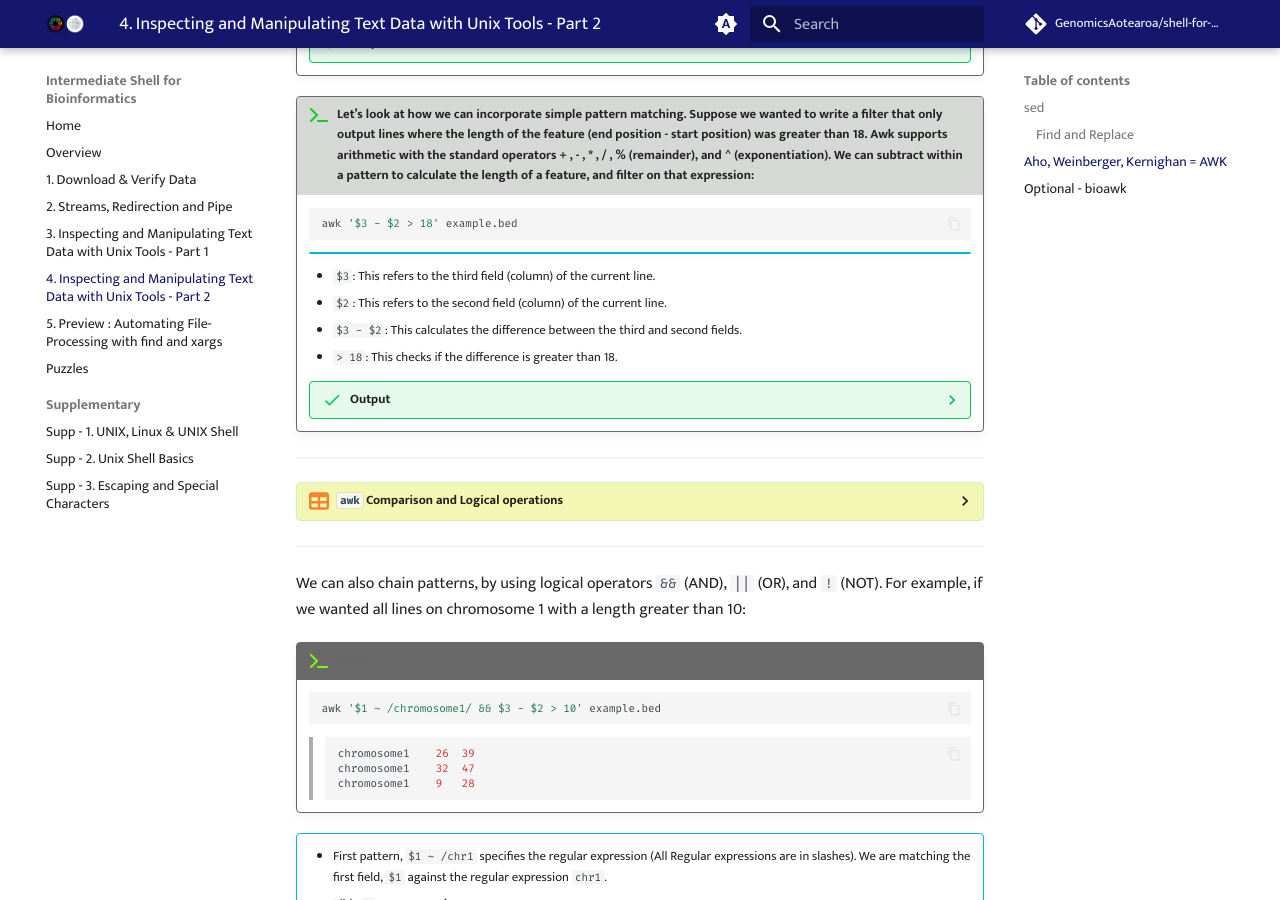
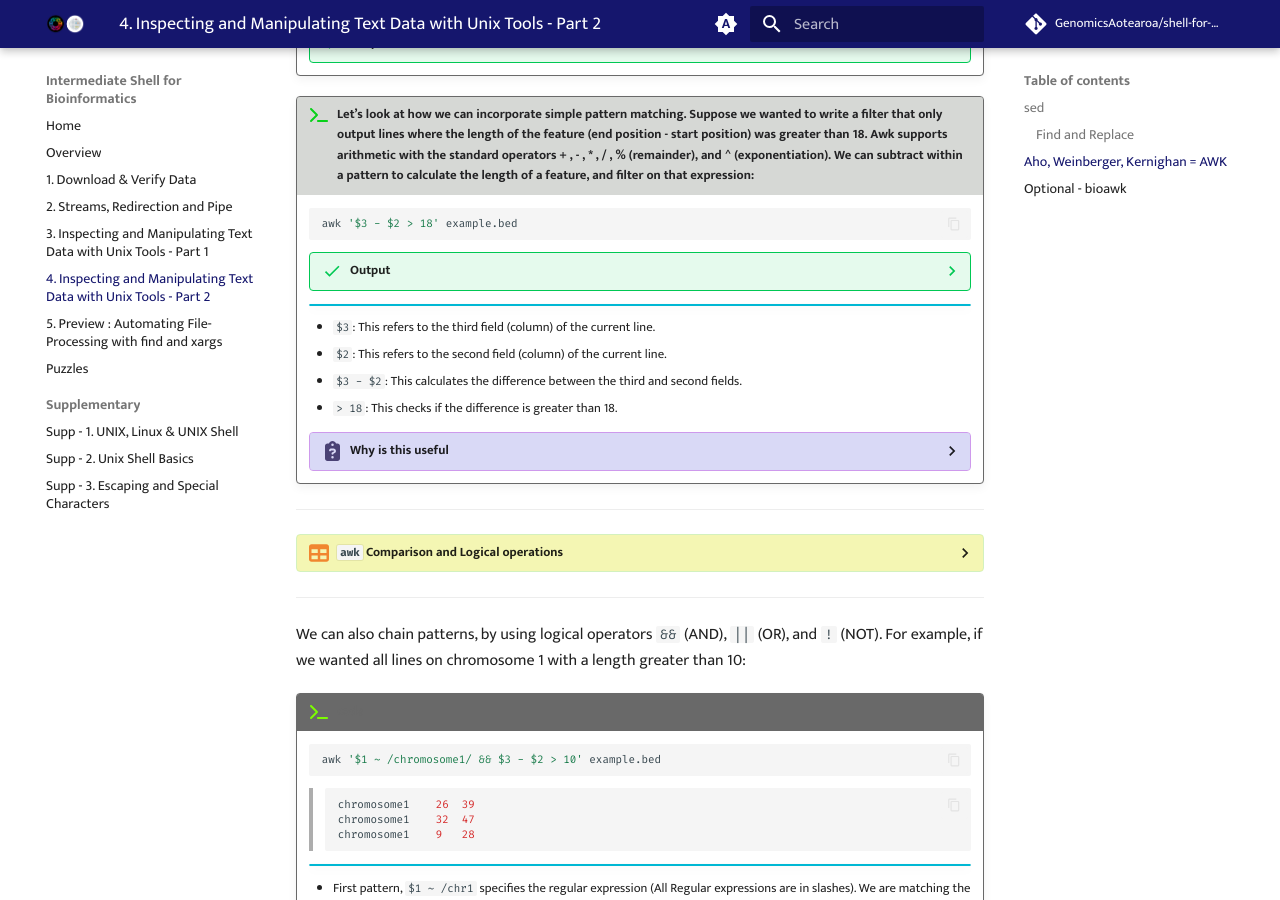
Before and after one commit to GenomicsAotearoa/shell-for-bioinformatics, an MkDocs documentation site: the page built from docs/5_inspectmanipulate2.md, in a window 1280 px wide and 900 px high, scrolled down 5848 px. Built offline with MkDocs 1.6.1 and Material for MkDocs 9.7.7, drawn with Linux system fonts in a browser that asks for light colours; comment, search, counter and statistics services are not loaded; some of the changed lines change nothing that is shown.

Commit message:
update logical patterns

````diff
--- a/docs/5_inspectmanipulate2.md
+++ b/docs/5_inspectmanipulate2.md
@@ -329,18 +329,35 @@
     ```bash
     awk '$3 - $2 > 18' example.bed
     ```
+    ??? success "Output"
+
+        >```bash
+        >chromosome1	9	28
+        >chromosome2	35	54
+        >```
     !!! info ""
     - `$3`: This refers to the third field (column) of the current line.
     - `$2`: This refers to the second field (column) of the current line.
     - `$3 - $2`: This calculates the difference between the third and second fields.
     - `> 18`: This checks if the difference is greater than 18.
 
-    ??? success "Output"
+    ??? clipboard-question "Why is this useful"
+        - **Filtering Genomic Regions by Length**:
+            - In a BED file, the second and third columns typically represent the start and end positions of genomic regions. This command can filter out regions that are shorter than a specified length (in this case, 18 base pairs).
+        - **Quality Control**:
+            When working with genomic data, you might want to exclude very short regions that could be artifacts or less reliable. This command helps in maintaining the quality of your dataset by keeping only those regions that meet a minimum length criterion.
+        - **Data Reduction**:
+            If you have a large dataset and are only interested in longer regions, this command can help reduce the size of the dataset, making subsequent analyses faster and more manageable.
+        - **Custom Analysis**:
+            In some analyses, you might be specifically interested in longer genomic regions due to their biological significance. This command allows you to focus on those regions directly.
 
-        >```bash
-        >chromosome1	9	28
-        >chromosome2	35	54
-        >```
+        **Example Scenario**<br>
+        Imagine you are analyzing ChIP-Seq data to identify binding sites of a transcription factor. You might want to filter out very short binding sites to focus on more substantial binding events. The command can help you achieve this:
+        ```bash
+        awk '$3 - $2 > 18' chipseq_peaks.bed > filtered_peaks.bed
+        ```
+
+
 
 - - -
 
@@ -375,7 +392,7 @@
     >chromosome1	32	47
     >chromosome1	9	28
     >```
-!!! info ""
+    !!! info ""
 
     - First pattern, `$1 ~ /chr1` specifies the regular expression (All Regular expressions are in slashes).  We are matching the first field, `$1` against the regular expression `chr1`.
     - Tilde `~` means **match**.
````
